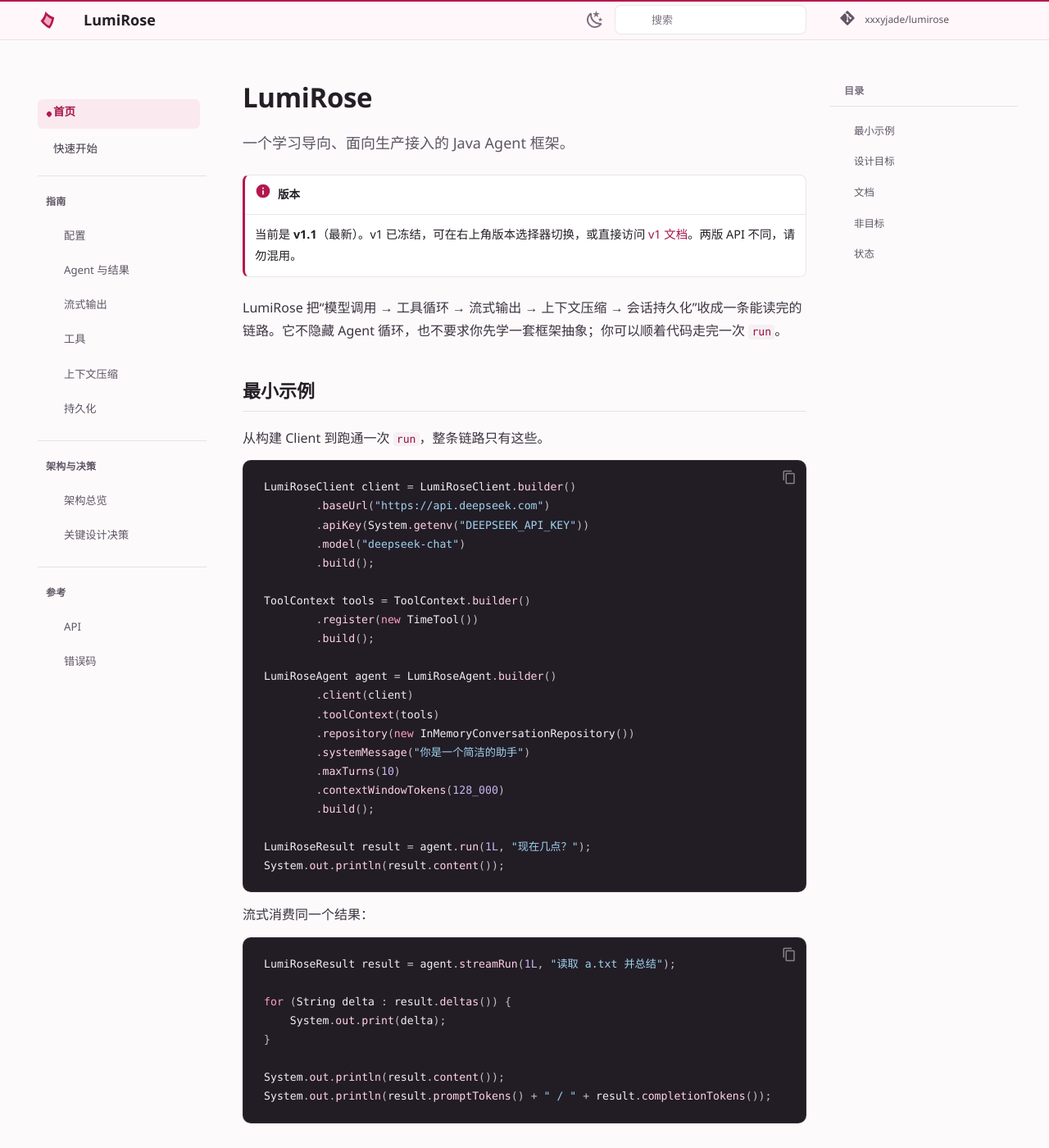
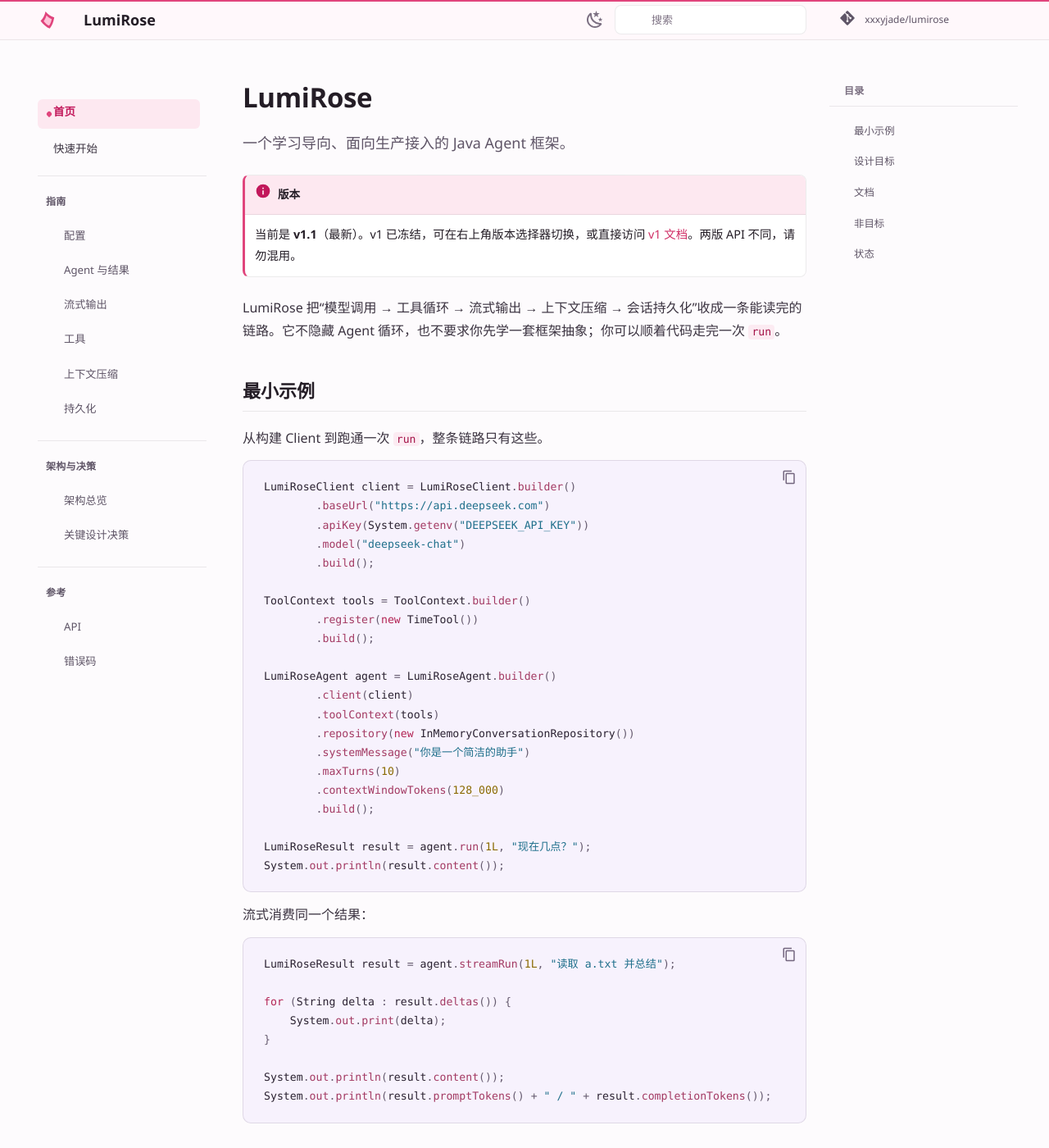
Before and after one commit to XXXYJade/lumirose, an MkDocs documentation site: the page built from docs/v1.1/index.md, in a window 1280 px wide and 1400 px high. Shown: the whole window at 82% size. Built offline with MkDocs 1.6.1 and Material for MkDocs 9.7.7, drawn with Linux system fonts in a browser that asks for light colours; comment, search, counter and statistics services are not loaded; the version menu is left out.

Commit message:
docs: brighten the v1.1 theme with spring pastels

```diff
--- a/docs/v1.1/stylesheets/extra.css
+++ b/docs/v1.1/stylesheets/extra.css
@@ -1,13 +1,13 @@
 /* ==========================================================================
    LumiRose docs theme
 
-   Direction: a developer's desk in spring — pale rose paper, ink text,
-   one cut rose. Chrome stays quiet; the code samples carry the color.
+   Direction: a florist's workbench in spring — white paper, pale petals,
+   ink text. Chrome stays quiet; the code page is the pressed-flower moment.
    ========================================================================== */
 
 :root {
-  --lr-accent: #b3184f;
-  --lr-accent-hover: #8c0f3c;
+  --lr-accent: #e0447c;
+  --lr-accent-hover: #a5154a;
   --lr-sky: #2e7ea8;
 }
 
@@ -16,59 +16,75 @@
    -------------------------------------------------------------------------- */
 
 [data-md-color-scheme="default"] {
-  --md-primary-fg-color: #b3184f;
-  --md-primary-fg-color--light: #d34d7c;
-  --md-primary-fg-color--dark: #8c0f3c;
+  --md-primary-fg-color: #d02f66;
+  --md-primary-fg-color--light: #e0447c;
+  --md-primary-fg-color--dark: #a5154a;
   --md-primary-bg-color: #ffffff;
 
-  --md-accent-fg-color: #b3184f;
-  --md-accent-fg-color--transparent: rgb(179 24 79 / 10%);
+  --md-accent-fg-color: #d02f66;
+  --md-accent-fg-color--transparent: rgb(224 68 124 / 12%);
 
-  --md-default-fg-color: #241f26;
-  --md-default-fg-color--light: #5e5665;
-  --md-default-fg-color--lighter: #7a7080;
-  --md-default-fg-color--lightest: #eee9ee;
-  --md-default-bg-color: #fcfafb;
+  --md-default-fg-color: #241d26;
+  --md-default-fg-color--light: #5f5567;
+  --md-default-fg-color--lighter: #7c7082;
+  --md-default-fg-color--lightest: #efeaf1;
+  --md-default-bg-color: #fdfbfd;
 
-  --md-typeset-color: #3b3441;
-  --md-typeset-a-color: #a5154a;
+  --md-typeset-color: #3b3340;
+  --md-typeset-a-color: #d02f66;
 
-  --md-code-bg-color: #221c25;
-  --md-code-fg-color: #f5eef2;
+  --md-code-bg-color: #f7f2fd;
+  --md-code-fg-color: #2b2231;
 
-  --md-footer-bg-color: #faf6f8;
-  --md-footer-fg-color: #5e5665;
-  --md-footer-fg-color--light: #7a7080;
-  --md-footer-fg-color--lighter: #a89eaa;
-  --md-footer-bg-color--dark: #f5eff3;
+  --md-footer-bg-color: #fbf8fb;
+  --md-footer-fg-color: #5f5567;
+  --md-footer-fg-color--light: #7c7082;
+  --md-footer-fg-color--lighter: #aa9fb0;
+  --md-footer-bg-color--dark: #f7f2f8;
 
-  --lr-inline-bg: #f6f0f3;
-  --lr-inline-fg: #991144;
-  --lr-canvas: #fcfafb;
-  --lr-header-bg: #fff7fa;
+  --lr-inline-bg: #fcebf2;
+  --lr-inline-fg: #a5154a;
+  --lr-canvas: #fdfbfd;
+  --lr-header-bg: #fff8fb;
   --lr-surface: #ffffff;
-  --lr-soft: #f7f1f4;
-  --lr-ink: #241f26;
-  --lr-body: #3b3441;
-  --lr-secondary: #5e5665;
-  --lr-muted: #7a7080;
-  --lr-hairline: rgb(36 31 38 / 10%);
-  --lr-hairline-strong: rgb(36 31 38 / 16%);
-  --lr-hover: rgb(36 31 38 / 4%);
-  --lr-zebra: rgb(36 31 38 / 2%);
-  --lr-link-underline: rgb(179 24 79 / 30%);
-  --lr-pop-shadow: 0 8px 24px rgb(36 31 38 / 8%);
-  --lr-accent: #b3184f;
-  --lr-accent-ink: #a5154a;
-  --lr-accent-hover: #8c0f3c;
-  --lr-accent-soft: #fbe9f0;
+  --lr-soft: #f8f2f7;
+  --lr-ink: #241d26;
+  --lr-body: #3b3340;
+  --lr-secondary: #5f5567;
+  --lr-muted: #7c7082;
+  --lr-hairline: rgb(48 32 44 / 9%);
+  --lr-hairline-strong: rgb(48 32 44 / 15%);
+  --lr-hover: rgb(48 32 44 / 4%);
+  --lr-zebra: rgb(48 32 44 / 2%);
+  --lr-link-underline: rgb(208 47 102 / 30%);
+  --lr-pop-shadow: 0 8px 24px rgb(48 32 44 / 8%);
+  --lr-accent: #e0447c;
+  --lr-accent-ink: #d02f66;
+  --lr-accent-strong: #c2185b;
+  --lr-accent-hover: #a5154a;
+  --lr-accent-soft: #fde8f0;
+  --lr-petal-pink: #fde8f0;
+  --lr-petal-sky: #e6f3fc;
+  --lr-petal-lilac: #f0eafc;
+  --lr-petal-butter: #fff6de;
   --lr-sky: #2e7ea8;
-  --lr-sky-soft: #eaf5fa;
-  --lr-code-bg: #221c25;
-  --lr-code-fg: #f5eef2;
-  --lr-code-border: rgb(255 255 255 / 8%);
-  --lr-code-muted: #948a99;
-  --lr-shadow: 0 1px 2px rgb(36 31 38 / 5%);
+  --lr-sky-soft: #e6f3fc;
+  --lr-lilac: #6b4fbb;
+  --lr-lilac-soft: #f0eafc;
+  --lr-butter: #8a6a00;
+  --lr-butter-soft: #fff6de;
+  --lr-code-bg: #f7f2fd;
+  --lr-code-fg: #2b2231;
+  --lr-code-border: rgb(80 56 96 / 14%);
+  --lr-code-muted: #73667e;
+  --lr-token-keyword: #b32455;
+  --lr-token-string: #1f6f8b;
+  --lr-token-number: #8a6a00;
+  --lr-token-annotation: #6b4fbb;
+  --lr-token-name: #a33a63;
+  --lr-token-comment: #73667e;
+  --lr-token-punct: #665b6f;
+  --lr-shadow: 0 1px 2px rgb(48 32 44 / 5%);
 }
 
 /* --------------------------------------------------------------------------
@@ -76,13 +92,13 @@
    -------------------------------------------------------------------------- */
 
 [data-md-color-scheme="slate"] {
-  --md-primary-fg-color: #ff9bc1;
-  --md-primary-fg-color--light: #ffb7d2;
+  --md-primary-fg-color: #ffa8c8;
+  --md-primary-fg-color--light: #ffc0d8;
   --md-primary-fg-color--dark: #e06a99;
   --md-primary-bg-color: #171319;
 
-  --md-accent-fg-color: #ff9bc1;
-  --md-accent-fg-color--transparent: rgb(255 155 193 / 12%);
+  --md-accent-fg-color: #ffa8c8;
+  --md-accent-fg-color--transparent: rgb(255 168 200 / 14%);
 
   --md-default-fg-color: #f6eef2;
   --md-default-fg-color--light: #c4b6bf;
@@ -91,7 +107,7 @@
   --md-default-bg-color: #171319;
 
   --md-typeset-color: #e4d9df;
-  --md-typeset-a-color: #ff9bc1;
+  --md-typeset-a-color: #ffa8c8;
 
   --md-code-bg-color: #1e1821;
   --md-code-fg-color: #f5eef2;
@@ -103,7 +119,7 @@
   --md-footer-bg-color--dark: #151117;
 
   --lr-inline-bg: #2a232c;
-  --lr-inline-fg: #ffb7d2;
+  --lr-inline-fg: #ffc0d8;
   --lr-canvas: #171319;
   --lr-header-bg: #1d1720;
   --lr-surface: #201a22;
@@ -116,18 +132,34 @@
   --lr-hairline-strong: rgb(246 238 242 / 16%);
   --lr-hover: rgb(246 238 242 / 6%);
   --lr-zebra: rgb(246 238 242 / 3%);
-  --lr-link-underline: rgb(255 155 193 / 35%);
+  --lr-link-underline: rgb(255 168 200 / 35%);
   --lr-pop-shadow: 0 8px 24px rgb(0 0 0 / 35%);
-  --lr-accent: #ff9bc1;
-  --lr-accent-ink: #ffb7d2;
-  --lr-accent-hover: #ffd0e1;
-  --lr-accent-soft: rgb(255 155 193 / 12%);
+  --lr-accent: #ffa8c8;
+  --lr-accent-ink: #ffc0d8;
+  --lr-accent-strong: #ffc0d8;
+  --lr-accent-hover: #ffd6e5;
+  --lr-accent-soft: rgb(255 168 200 / 14%);
+  --lr-petal-pink: rgb(255 168 200 / 14%);
+  --lr-petal-sky: rgb(159 211 238 / 12%);
+  --lr-petal-lilac: rgb(203 182 242 / 14%);
+  --lr-petal-butter: rgb(255 227 163 / 12%);
   --lr-sky: #8fcbe8;
   --lr-sky-soft: rgb(143 203 232 / 10%);
+  --lr-lilac: #cbb6f2;
+  --lr-lilac-soft: rgb(203 182 242 / 10%);
+  --lr-butter: #ffe3a3;
+  --lr-butter-soft: rgb(255 227 163 / 10%);
   --lr-code-bg: #1e1821;
   --lr-code-fg: #f5eef2;
   --lr-code-border: rgb(255 255 255 / 7%);
   --lr-code-muted: #8d8290;
+  --lr-token-keyword: #ff9ec4;
+  --lr-token-string: #9fd3ee;
+  --lr-token-number: #ffe3a3;
+  --lr-token-annotation: #cbb6f2;
+  --lr-token-name: #ffd3e2;
+  --lr-token-comment: #8d8290;
+  --lr-token-punct: #c9bcc6;
   --lr-shadow: 0 1px 2px rgb(0 0 0 / 30%);
 }
 
@@ -367,13 +399,13 @@ body {
 }
 
 .md-nav--primary > .md-nav__list > .md-nav__item > a.md-nav__link--active {
-  color: var(--lr-accent-ink);
+  color: var(--lr-accent-strong);
   background-color: var(--lr-accent-soft);
   font-weight: 600;
 }
 
 .md-nav--primary > .md-nav__list > .md-nav__item > label.md-nav__link--active {
-  color: var(--lr-accent-ink);
+  color: var(--lr-accent-strong);
   background-color: var(--lr-accent-soft);
   font-weight: 600;
 }
@@ -422,7 +454,7 @@ body {
 }
 
 .md-nav--primary .md-nav__item .md-nav__item > a.md-nav__link.md-nav__link--active {
-  color: var(--lr-accent-ink);
+  color: var(--lr-accent-strong);
   background-color: var(--lr-accent-soft);
   font-weight: 600;
 }
@@ -640,19 +672,19 @@ body {
 
 [dir="ltr"] .md-typeset blockquote {
   padding-left: 1rem;
-  border-left: 2px solid var(--lr-accent);
+  border-left: 2px solid var(--lr-lilac);
 }
 
 [dir="rtl"] .md-typeset blockquote {
   padding-right: 1rem;
-  border-right: 2px solid var(--lr-accent);
+  border-right: 2px solid var(--lr-lilac);
 }
 
 .md-typeset blockquote {
   padding-top: 0.7rem;
   padding-bottom: 0.7rem;
   color: var(--lr-secondary);
-  background: var(--lr-soft);
+  background: var(--lr-petal-lilac);
   border-top: 0;
   border-bottom: 0;
   border-radius: 0 6px 6px 0;
@@ -678,6 +710,8 @@ body {
   font-size: 0.82em;
 }
 
+/* The code page is paper too: pale lilac stock, ink text, four petal inks.
+   On the dark scheme it becomes the same page under a lamp. */
 .md-typeset .highlight {
   overflow: hidden;
   background: var(--lr-code-bg);
@@ -691,7 +725,7 @@ body {
   padding: 1rem 1.25rem;
   background: transparent;
   scrollbar-width: thin;
-  scrollbar-color: rgb(255 255 255 / 18%) transparent;
+  scrollbar-color: rgb(80 56 96 / 20%) transparent;
 }
 
 .md-typeset .highlight pre > code {
@@ -708,50 +742,70 @@ body {
 }
 
 .md-typeset .highlight .md-code__button {
-  color: rgb(255 255 255 / 45%);
+  color: var(--lr-code-muted);
   border-radius: 4px;
   transition: color 150ms ease, background-color 150ms ease;
 }
 
 .md-typeset .highlight .md-code__button:hover {
+  color: var(--lr-ink);
+  background-color: rgb(80 56 96 / 7%);
+}
+
+[data-md-color-scheme="slate"] .md-typeset .highlight pre {
+  scrollbar-color: rgb(255 255 255 / 18%) transparent;
+}
+
+[data-md-color-scheme="slate"] .md-typeset .highlight .md-code__button:hover {
   color: rgb(255 255 255 / 85%);
   background-color: rgb(255 255 255 / 8%);
 }
 
-/* Java tokens: rose for keywords, sky for strings, lilac for numbers. */
+/* Java tokens: rose keywords, sky strings, butter numbers, lilac annotations. */
 .md-typeset .highlight .k,
 .md-typeset .highlight .kd,
 .md-typeset .highlight .kn,
-.md-typeset .highlight .kt {
-  color: #ff9ec4;
+.md-typeset .highlight .kt,
+.md-typeset .highlight .kc {
+  color: var(--lr-token-keyword);
 }
 
 .md-typeset .highlight .s,
 .md-typeset .highlight .s1,
 .md-typeset .highlight .s2,
 .md-typeset .highlight .sd {
-  color: #9fd3ee;
+  color: var(--lr-token-string);
 }
 
 .md-typeset .highlight .mi,
-.md-typeset .highlight .mf {
-  color: #cbb6f2;
+.md-typeset .highlight .mf,
+.md-typeset .highlight .m {
+  color: var(--lr-token-number);
+}
+
+.md-typeset .highlight .nd {
+  color: var(--lr-token-annotation);
 }
 
 .md-typeset .highlight .na,
-.md-typeset .highlight .nf {
-  color: #ffd3e2;
+.md-typeset .highlight .nf,
+.md-typeset .highlight .no {
+  color: var(--lr-token-name);
+}
+
+.md-typeset .highlight .nn {
+  color: var(--lr-token-punct);
 }
 
 .md-typeset .highlight .c,
 .md-typeset .highlight .c1,
 .md-typeset .highlight .cm {
-  color: var(--lr-code-muted);
+  color: var(--lr-token-comment);
 }
 
 .md-typeset .highlight .o,
 .md-typeset .highlight .p {
-  color: #c9bcc6;
+  color: var(--lr-token-punct);
 }
 
 /* --------------------------------------------------------------------------
@@ -896,12 +950,12 @@ body {
 .md-typeset .admonition.warning,
 .md-typeset details.warning {
   border-color: var(--lr-hairline);
-  border-left-color: #b26a00;
+  border-left-color: var(--lr-butter);
 }
 
 .md-typeset .admonition.note > .admonition-title::before,
 .md-typeset .admonition.info > .admonition-title::before {
-  background-color: var(--lr-accent);
+  background-color: var(--lr-accent-strong);
 }
 
 .md-typeset .admonition.tip > .admonition-title::before {
@@ -909,16 +963,24 @@ body {
 }
 
 .md-typeset .admonition.warning > .admonition-title::before {
-  background-color: #b26a00;
+  background-color: var(--lr-butter);
 }
 
 .md-typeset .admonition.note > .admonition-title,
 .md-typeset details.note > summary,
 .md-typeset .admonition.info > .admonition-title,
-.md-typeset details.info > summary,
+.md-typeset details.info > summary {
+  background: var(--lr-petal-pink);
+}
+
 .md-typeset .admonition.tip > .admonition-title,
 .md-typeset details.tip > summary {
-  background: transparent;
+  background: var(--lr-petal-sky);
+}
+
+.md-typeset .admonition.warning > .admonition-title,
+.md-typeset details.warning > summary {
+  background: var(--lr-petal-butter);
 }
 
 /* --------------------------------------------------------------------------
@@ -981,7 +1043,8 @@ body {
     font-size: 1rem;
   }
 
+  /* Keep the copy button above the first line instead of on top of it. */
   .md-typeset .highlight pre {
-    padding: 0.85rem 1rem;
+    padding: 2rem 1rem 0.85rem;
   }
 }
```
Also changed, not shown: docs/v1.1/assets/rose.svg.
